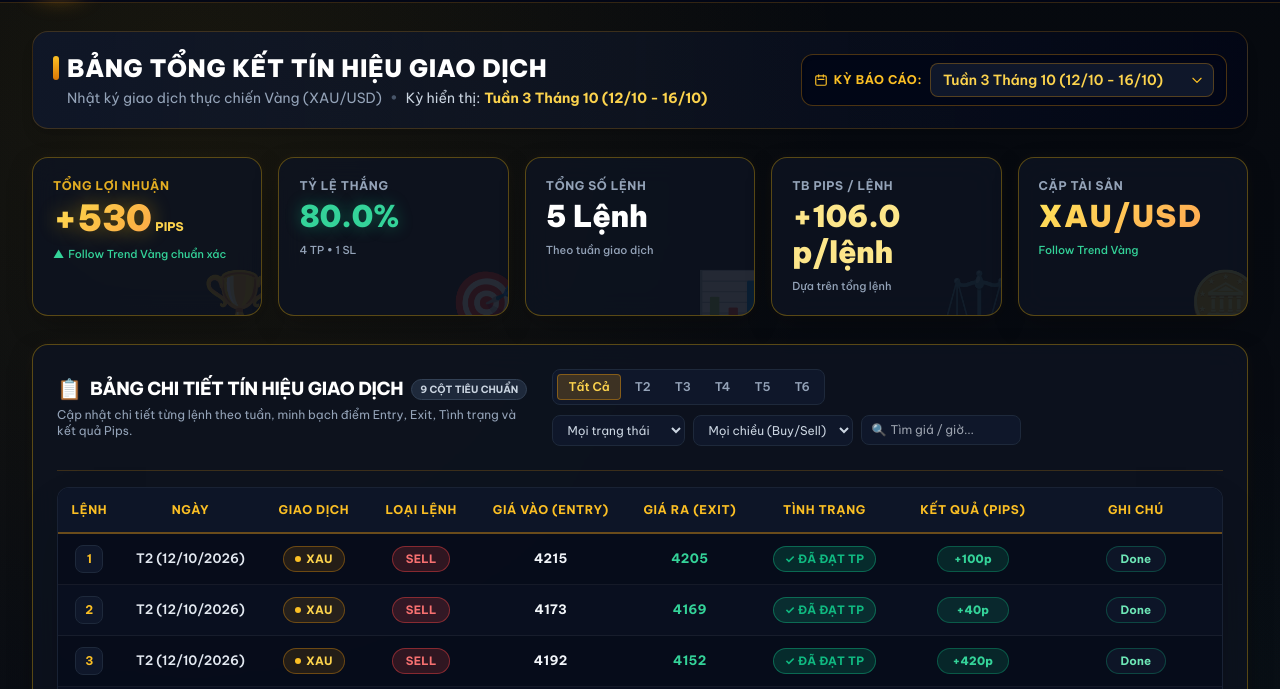
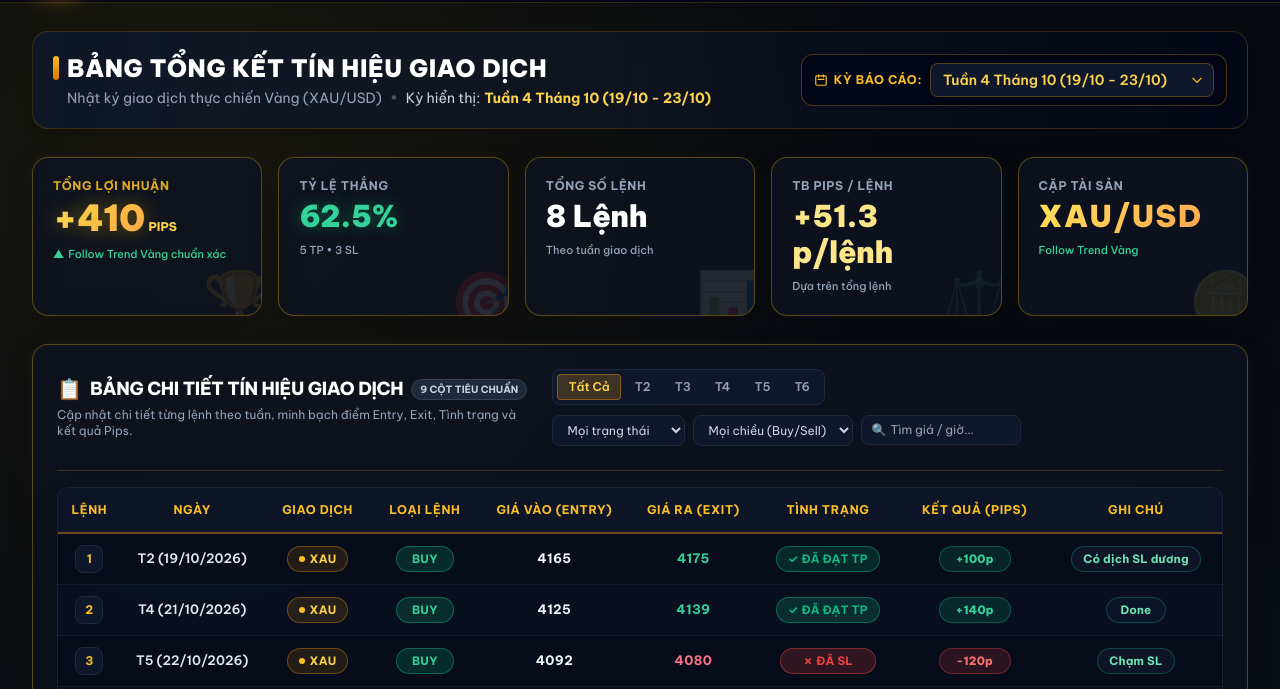
Before and after one commit to tqdung91nguyengiathieu-max/nha-ga-vang-dashboard, a plain HTML site: page index.html in a window 1280 px wide. Shown: the part 111-800 px from the top of the page. Drawn offline with nearby package versions, Linux system fonts and the light colour scheme.

Commit message:
Nhap bao cao Tuan 4 Thang 10 dat 410 pips

```diff
--- a/app.js
+++ b/app.js
@@ -206,15 +206,30 @@ const DEFAULT_WEEKS = [
       { id: 4, day: 'T2 (12/10/2026)', date: '12/10/2026', time: '16:45', pair: 'XAU', type: 'BUY', entry: '4202', exit: '4195', status: 'ĐÃ SL', pips: -70, note: 'Dính SL', tf: 'M1' },
       { id: 5, day: 'T2 (12/10/2026)', date: '12/10/2026', time: '19:30', pair: 'XAU', type: 'BUY', entry: '4167', exit: '4171', status: 'ĐÃ ĐẠT TP', pips: 40, note: 'Done', tf: 'M1' }
     ]
+  },
+  {
+    id: 'week_2026_10_04',
+    name: 'Tuần 4 Tháng 10 (19/10 - 23/10)',
+    month: '10/2026',
+    orders: [
+      { id: 1, day: 'T2 (19/10/2026)', date: '19/10/2026', time: '09:00', pair: 'XAU', type: 'BUY', entry: '4165', exit: '4175', status: 'ĐÃ ĐẠT TP', pips: 100, note: 'Có dịch SL dương', tf: 'M1' },
+      { id: 2, day: 'T4 (21/10/2026)', date: '21/10/2026', time: '10:15', pair: 'XAU', type: 'BUY', entry: '4125', exit: '4139', status: 'ĐÃ ĐẠT TP', pips: 140, note: 'Done', tf: 'M1' },
+      { id: 3, day: 'T5 (22/10/2026)', date: '22/10/2026', time: '09:30', pair: 'XAU', type: 'BUY', entry: '4092', exit: '4080', status: 'ĐÃ SL', pips: -120, note: 'Chạm SL', tf: 'M1' },
+      { id: 4, day: 'T5 (22/10/2026)', date: '22/10/2026', time: '13:40', pair: 'XAU', type: 'BUY', entry: '4086', exit: '4091', status: 'ĐÃ ĐẠT TP', pips: 50, note: 'Done', tf: 'M1' },
+      { id: 5, day: 'T5 (22/10/2026)', date: '22/10/2026', time: '16:50', pair: 'XAU', type: 'BUY', entry: '4046', exit: '4063', status: 'ĐÃ ĐẠT TP', pips: 170, note: 'Done', tf: 'M1' },
+      { id: 6, day: 'T6 (23/10/2026)', date: '23/10/2026', time: '09:15', pair: 'XAU', type: 'BUY', entry: '4001', exit: '3990', status: 'ĐÃ SL', pips: -110, note: 'Chạm SL', tf: 'M1' },
+      { id: 7, day: 'T6 (23/10/2026)', date: '23/10/2026', time: '11:20', pair: 'XAU', type: 'BUY', entry: '3996', exit: '3990', status: 'ĐÃ SL', pips: -60, note: 'Chạm SL', tf: 'M1' },
+      { id: 8, day: 'T6 (23/10/2026)', date: '23/10/2026', time: '15:30', pair: 'XAU', type: 'BUY', entry: '4004', exit: '4028', status: 'ĐÃ ĐẠT TP', pips: 240, note: 'Done', tf: 'M1' }
+    ]
   }
 ];
 
-const STORAGE_KEY = 'NHA_GA_VANG_DATA_10W_FULL';
+const STORAGE_KEY = 'NHA_GA_VANG_DATA_12W_FULL';
 
 // 2. STATE
 let state = {
   weeks: [],
-  currentWeekId: 'week_2026_10_03', // Mặc định mở Tuần 3 Tháng 10 mới nhất
+  currentWeekId: 'week_2026_10_04', // Mặc định mở Tuần 4 Tháng 10 mới nhất
   filterDay: 'ALL',
   filterStatus: 'ALL',
   filterType: 'ALL',
@@ -237,7 +252,9 @@ function loadData() {
     'NHA_GA_VANG_DATA_6W_V2',
     'NHA_GA_VANG_DATA_7W_FULL',
     'NHA_GA_VANG_DATA_8W_FULL',
-    'NHA_GA_VANG_DATA_9W_FULL'
+    'NHA_GA_VANG_DATA_9W_FULL',
+    'NHA_GA_VANG_DATA_10W_FULL',
+    'NHA_GA_VANG_DATA_11W_FULL'
   ].forEach(k => {
     try { localStorage.removeItem(k); } catch (e) {}
   });
--- a/index.html
+++ b/index.html
@@ -103,7 +103,7 @@
           <span class="hidden sm:inline text-slate-600">•</span>
           <span class="inline-flex items-center gap-1 text-slate-300">
             <span>Kỳ hiển thị:</span>
-            <strong id="currentWeekTitle" class="text-amber-300 font-bold">Tuần 3 Tháng 10 (12/10 - 16/10)</strong>
+            <strong id="currentWeekTitle" class="text-amber-300 font-bold">Tuần 4 Tháng 10 (19/10 - 23/10)</strong>
           </span>
         </p>
       </div>
@@ -139,7 +139,7 @@
           <span>TỔNG LỢI NHUẬN</span>
         </p>
         <div class="flex items-baseline gap-1 mt-1">
-          <span id="kpiTotalPips" class="text-3xl sm:text-4xl font-black text-gold-gradient glow-gold tabular-nums">+530</span>
+          <span id="kpiTotalPips" class="text-3xl sm:text-4xl font-black text-gold-gradient glow-gold tabular-nums">+410</span>
           <span class="text-xs font-extrabold text-amber-300">PIPS</span>
         </div>
         <p class="text-[11px] text-emerald-400 mt-1.5 sm:mt-2 font-medium flex items-center gap-1">
@@ -152,10 +152,10 @@
         <div class="absolute -right-4 -bottom-4 text-5xl sm:text-6xl opacity-10 text-emerald-400 select-none">🎯</div>
         <p class="text-[10px] sm:text-xs font-bold uppercase tracking-wider text-slate-400 mb-1">TỶ LỆ THẮNG</p>
         <div class="flex items-baseline gap-1 mt-1">
-          <span id="kpiWinRate" class="text-2xl sm:text-3xl font-black text-emerald-400 glow-green tabular-nums">80.0%</span>
+          <span id="kpiWinRate" class="text-2xl sm:text-3xl font-black text-emerald-400 glow-green tabular-nums">62.5%</span>
         </div>
         <p id="kpiWinRateDetail" class="text-[10px] sm:text-[11px] text-slate-400 mt-1.5 sm:mt-2 font-medium">
-          4 TP • 1 SL
+          5 TP • 3 SL
         </p>
       </div>
 
@@ -164,7 +164,7 @@
         <div class="absolute -right-4 -bottom-4 text-5xl sm:text-6xl opacity-10 text-cyan-400 select-none">📊</div>
         <p class="text-[10px] sm:text-xs font-bold uppercase tracking-wider text-slate-400 mb-1">TỔNG SỐ LỆNH</p>
         <div class="flex items-baseline gap-1 mt-1">
-          <span id="kpiTotalTrades" class="text-2xl sm:text-3xl font-black text-white tabular-nums">5 Lệnh</span>
+          <span id="kpiTotalTrades" class="text-2xl sm:text-3xl font-black text-white tabular-nums">8 Lệnh</span>
         </div>
         <p class="text-[10px] sm:text-[11px] text-slate-400 mt-1.5 sm:mt-2 font-medium">
           Theo tuần giao dịch
@@ -176,7 +176,7 @@
         <div class="absolute -right-4 -bottom-4 text-5xl sm:text-6xl opacity-10 text-purple-400 select-none">⚖️</div>
         <p class="text-[10px] sm:text-xs font-bold uppercase tracking-wider text-slate-400 mb-1">TB PIPS / LỆNH</p>
         <div class="flex items-baseline gap-1 mt-1">
-          <span id="kpiAvgPips" class="text-2xl sm:text-3xl font-black text-amber-200 tabular-nums">+106.0 p/l</span>
+          <span id="kpiAvgPips" class="text-2xl sm:text-3xl font-black text-amber-200 tabular-nums">+51.3 p/l</span>
         </div>
         <p class="text-[10px] sm:text-[11px] text-slate-400 mt-1.5 sm:mt-2 font-medium">
           Dựa trên tổng lệnh
@@ -285,7 +285,7 @@
                 ⭐ TỔNG CỘNG LỢI NHUẬN TUẦN:
               </td>
               <td class="text-center py-4 px-2">
-                <span id="tableTotalPips" class="pill-total-pips-win tabular-nums">+530 PIPS</span>
+                <span id="tableTotalPips" class="pill-total-pips-win tabular-nums">+410 PIPS</span>
               </td>
               <td class="text-center py-4 px-2 text-xs font-semibold text-emerald-400">
                 ✓ Đã kiểm toán 100%
@@ -376,7 +376,7 @@
               <span class="px-3 py-1 rounded-full bg-amber-500/20 text-amber-300 border border-amber-500/30 text-xs font-bold">
                 BÁO CÁO TUẦN
               </span>
-              <p id="shareWeekTitle" class="text-xs text-slate-300 mt-1 font-semibold">Tuần 3 Tháng 10 (12/10 - 16/10)</p>
+              <p id="shareWeekTitle" class="text-xs text-slate-300 mt-1 font-semibold">Tuần 4 Tháng 10 (19/10 - 23/10)</p>
             </div>
           </div>
 
@@ -384,14 +384,14 @@
           <div class="grid grid-cols-3 gap-4 my-6 text-center">
             <div class="p-4 rounded-xl bg-slate-950/80 border border-amber-500/30">
               <span class="text-[11px] font-bold text-amber-400/90 uppercase block">TỔNG LỢI NHUẬN</span>
-              <div id="shareTotalPips" class="text-3xl sm:text-4xl font-black text-gold-gradient glow-gold tabular-nums mt-1">+530 PIPS</div>
+              <div id="shareTotalPips" class="text-3xl sm:text-4xl font-black text-gold-gradient glow-gold tabular-nums mt-1">+410 PIPS</div>
               <span class="text-[10px] text-emerald-400 font-bold block mt-1">XAU/USD GOLD</span>
             </div>
 
             <div class="p-4 rounded-xl bg-slate-950/80 border border-emerald-500/30">
               <span class="text-[11px] font-bold text-emerald-400 uppercase block">TỶ LỆ THẮNG</span>
-              <div id="shareWinRate" class="text-3xl sm:text-4xl font-black text-emerald-400 glow-green tabular-nums mt-1">80.0%</div>
-              <span id="shareTradesSummary" class="text-[10px] text-slate-400 font-semibold block mt-1">5 Lệnh (4 TP • 1 SL)</span>
+              <div id="shareWinRate" class="text-3xl sm:text-4xl font-black text-emerald-400 glow-green tabular-nums mt-1">62.5%</div>
+              <span id="shareTradesSummary" class="text-[10px] text-slate-400 font-semibold block mt-1">8 Lệnh (5 TP • 3 SL)</span>
             </div>
 
             <div class="p-4 rounded-xl bg-slate-950/80 border border-slate-800">
```
